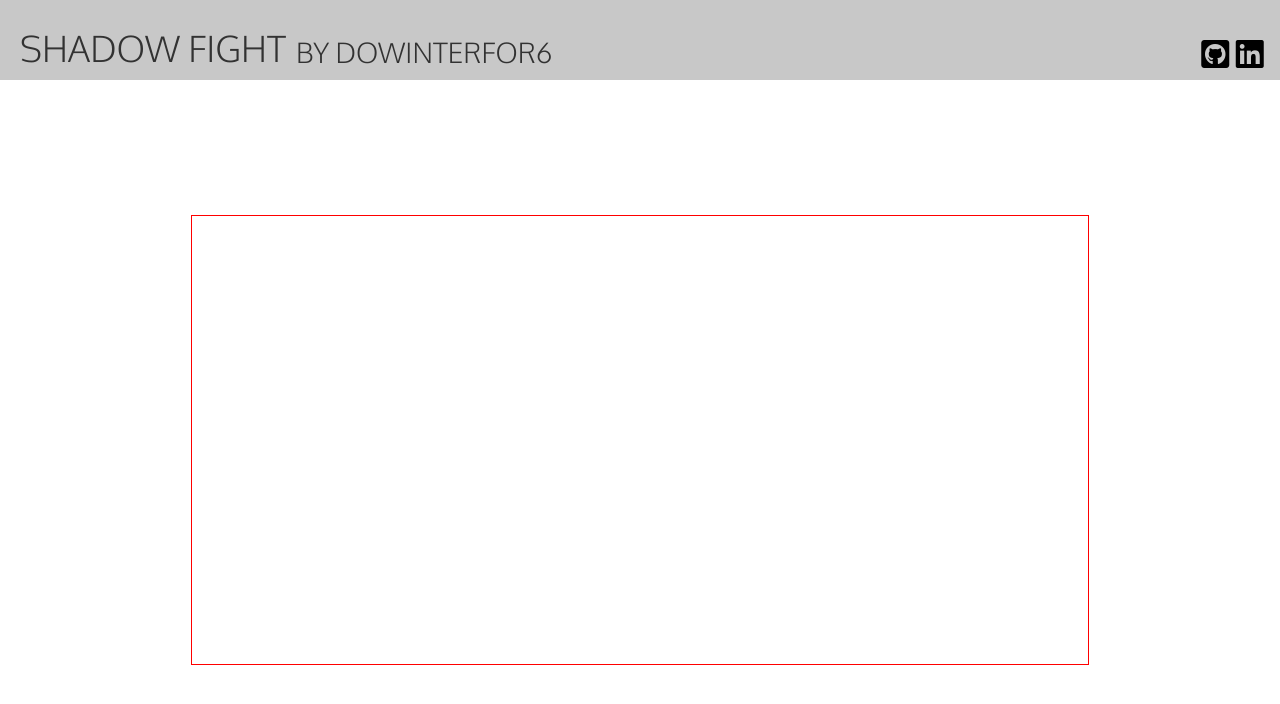
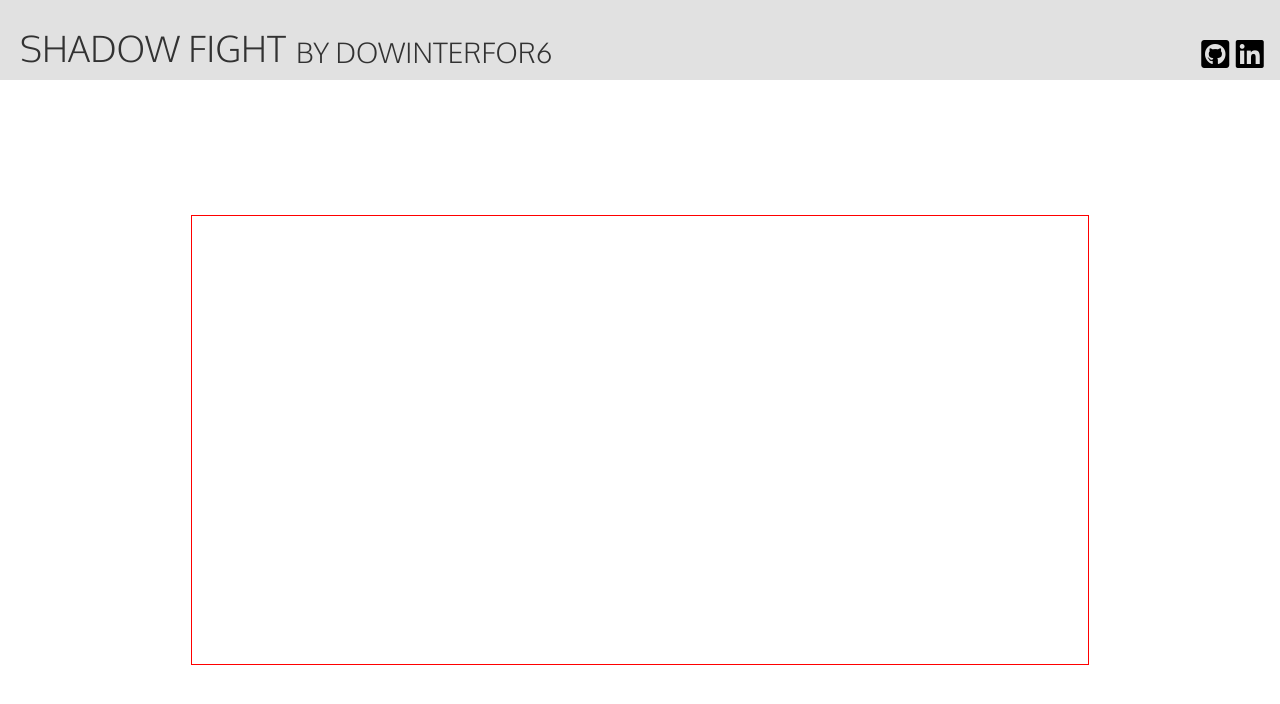
Before and after one commit to dowinterfor6/shadow-fight, a website built with webpack: page index.html in a window 1280 px wide. Built offline with nearby package versions, Linux system fonts and the light colour scheme.

Commit message:
Change background color

```diff
--- a/frontend/assets/stylesheets/main_page.css
+++ b/frontend/assets/stylesheets/main_page.css
@@ -6,7 +6,7 @@
   display: flex;
   justify-content: space-between;
   align-items: center;
-  background-color: rgb(200, 200, 200);
+  background-color: rgb(225, 225, 225);
 }
 
 .header-text {
```
